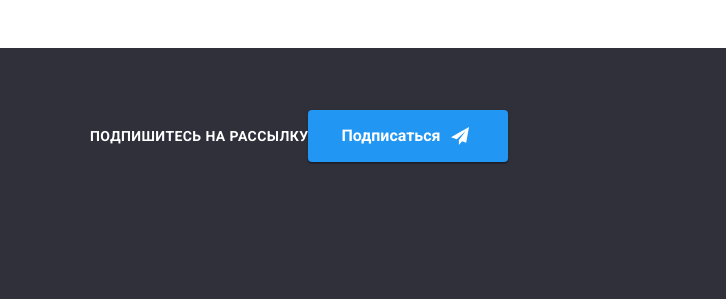
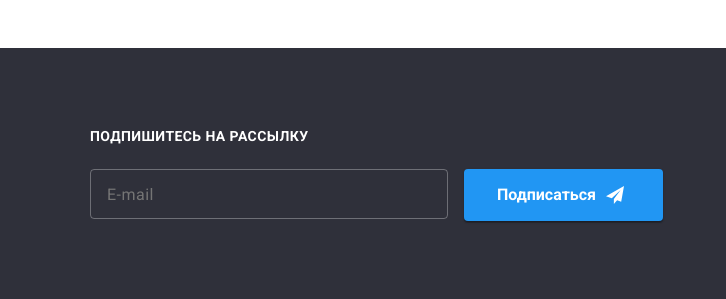
Before and after one commit to Constantine719/goit-markup-hw-06, a plain HTML site: page index.html in a window 1280 px wide. Shown: the part 2623-2922 px from the top of the page, 554-1280 px from the left. Drawn offline with nearby package versions, Linux system fonts and the light colour scheme.

Commit message:
Доделывает ащрму в футере

```diff
--- a/css/styles.css
+++ b/css/styles.css
@@ -703,6 +703,7 @@ a {
   cursor: pointer;
   box-shadow: 0px 1px 3px rgba(0, 0, 0, 0.12), 0px 1px 1px rgba(0, 0, 0, 0.14),
     0px 2px 1px rgba(0, 0, 0, 0.2);
+  margin-left: 12px;
 }
 
 .footer-icon-plane {
@@ -932,8 +933,6 @@ a {
   height: 30px;
   border-radius: 50%;
   background-color: transparent;
-  box-shadow: 0px 1px 3px rgba(0, 0, 0, 0.12), 0px 1px 1px rgba(0, 0, 0, 0.14),
-    0px 2px 1px rgba(0, 0, 0, 0.2);
 }
 
 .close-icon {
@@ -1100,3 +1099,22 @@ a {
 .button-modal {
   margin-left: 120px;
 }
+
+.footer-input {
+  width: 358px;
+  height: 50px;
+  background: transparent;
+  border: 1px solid rgba(255, 255, 255, 0.3);
+  box-sizing: border-box;
+  border-radius: 4px;
+  padding-top: 15px;
+  padding-bottom: 15px;
+  padding-left: 16px;
+  font-family: Roboto;
+  font-style: normal;
+  font-weight: normal;
+  font-size: 16px;
+  line-height: 1.25;
+  letter-spacing: 0.03em;
+  color: rgba(255, 255, 255, 0.6);
+}
--- a/index.html
+++ b/index.html
@@ -459,12 +459,17 @@
               </li>
             </ul>
           </div>
-          <p class="footer-text-subscripe">подпишитесь на рассылку</p>
+          <form class="footer-form">
+          <label>
+            <p class="footer-text-subscripe">подпишитесь на рассылку</p>
+            <input class="footer-input" type="email" name="user-mail" placeholder="E-mail">
+          </label>
           <a href="" class="button-footer">Подписаться
             <svg class="footer-icon-plane" width="24px" height="24px">
               <use href="./images/symbol-defs.svg#plane"></use>
             </svg>
           </a>
+          </form>
           <!-- <p class="footer-copyright">2020 | Developed by GoIT Students</p> -->
         </div>
       </div>
```
